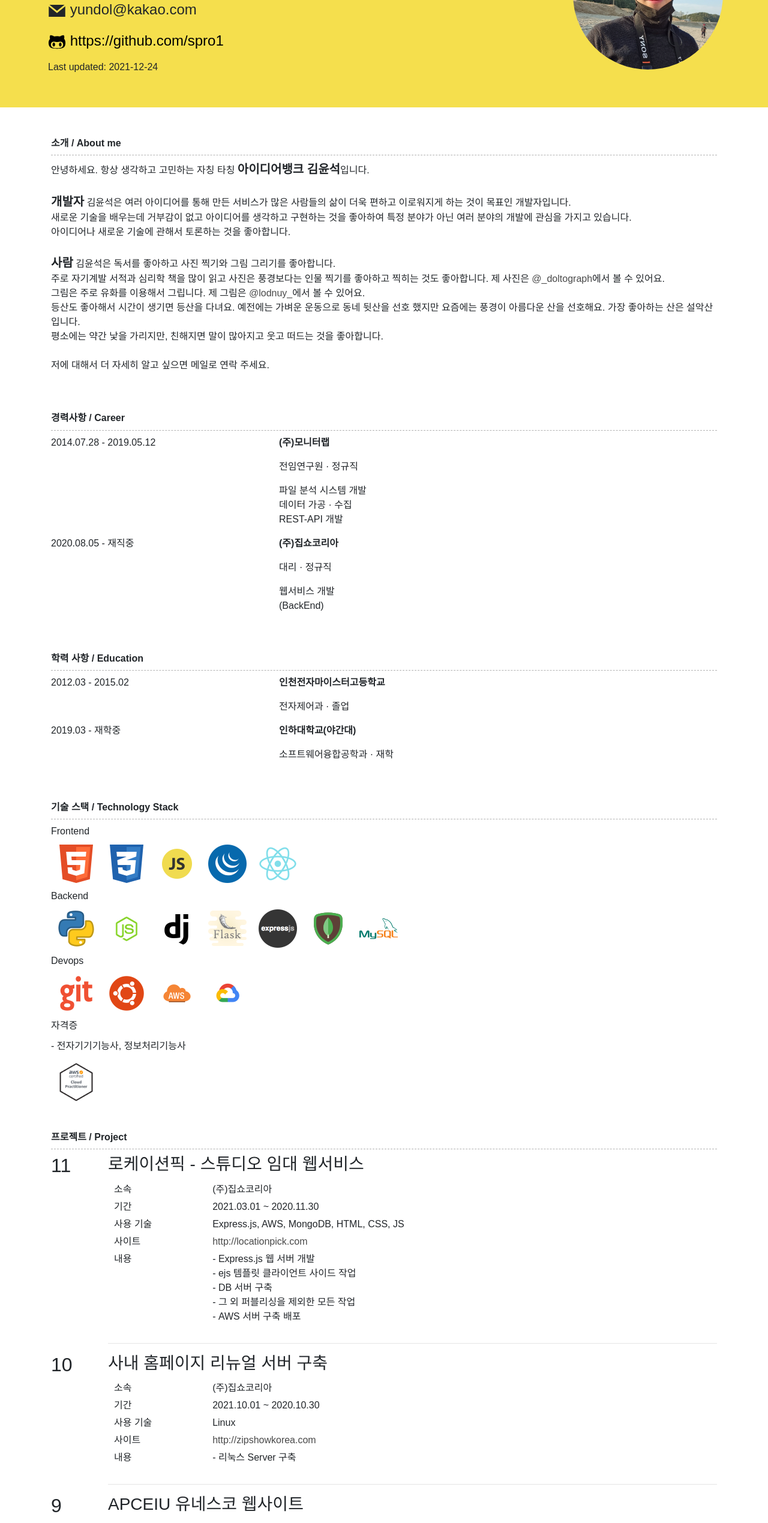
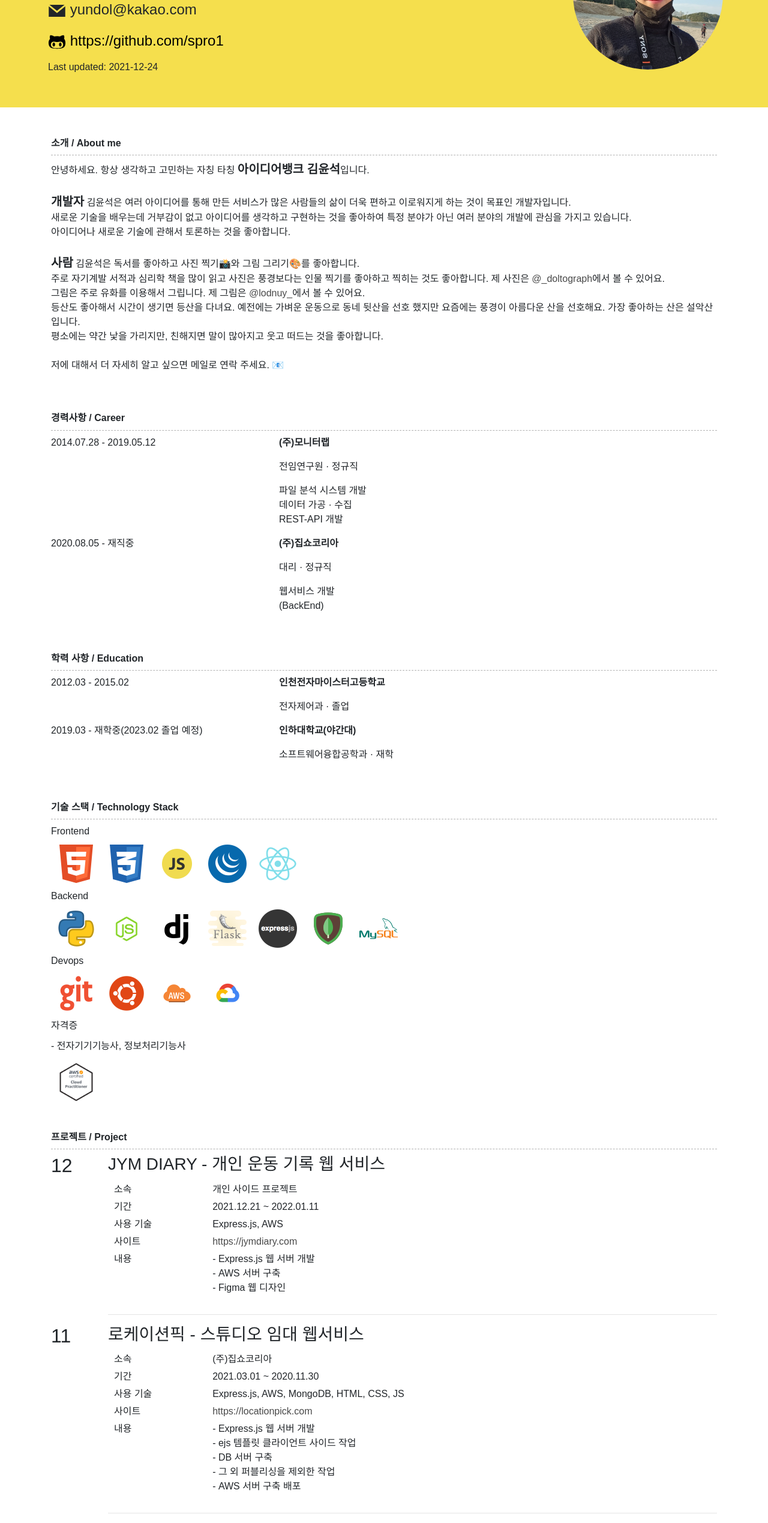
Before and after one commit to spro1/resume, a React (Create React App) app: page / in a window 1280 px wide. Shown: the part 234-2773 px from the top of the page at 60% size. Built offline with nearby package versions, Linux system fonts and the light colour scheme; a web font is replaced by a local one.

Commit message:
project add

```diff
--- a/public/index.html
+++ b/public/index.html
@@ -7,36 +7,17 @@
     <meta name="theme-color" content="#000000" />
     <meta
       name="description"
-      content="Web site created using create-react-app"
+      content="김윤석 - 개인 이력서"
     />
+    <meta name="copyright" content="김윤석 - 개인 이력서">
+    <meta name="author" content="김윤석 - 개인 이력서">
+    <meta name="application-name" content="김윤석 - 개인 이력서">
+
     <link rel="apple-touch-icon" href="%PUBLIC_URL%/logo192.png" />
-    <!--
-      manifest.json provides metadata used when your web app is installed on a
-      user's mobile device or desktop. See https://developers.google.com/web/fundamentals/web-app-manifest/
-    -->
     <link rel="manifest" href="%PUBLIC_URL%/manifest.json" />
-    <!--
-      Notice the use of %PUBLIC_URL% in the tags above.
-      It will be replaced with the URL of the `public` folder during the build.
-      Only files inside the `public` folder can be referenced from the HTML.
-
-      Unlike "/favicon.ico" or "favicon.ico", "%PUBLIC_URL%/favicon.ico" will
-      work correctly both with client-side routing and a non-root public URL.
-      Learn how to configure a non-root public URL by running `npm run build`.
-    -->
     <title>YUN's RESUME</title>
   </head>
   <body>
     <div id="root"></div>
-    <!--
-      This HTML file is a template.
-      If you open it directly in the browser, you will see an empty page.
-
-      You can add webfonts, meta tags, or analytics to this file.
-      The build step will place the bundled scripts into the <body> tag.
-
-      To begin the development, run `npm start` or `yarn start`.
-      To create a production bundle, use `npm run build` or `yarn build`.
-    -->
   </body>
 </html>
--- a/src/components/Content.js
+++ b/src/components/Content.js
@@ -95,15 +95,23 @@ const projects = [
         date:'2021.10.01 ~ 2020.10.30',
         skill:'Linux',
         contents:<p>- 리눅스 Server 구축</p>,
-        site: "http://zipshowkorea.com"
+        site: "https://zipshowkorea.com"
     },{
         id:11,
         company:'(주)집쇼코리아',
         title:'로케이션픽 - 스튜디오 임대 웹서비스',
         date:'2021.03.01 ~ 2020.11.30',
         skill:'Express.js, AWS, MongoDB, HTML, CSS, JS',
-        contents:<p>- Express.js 웹 서버 개발<br/>- ejs 템플릿 클라이언트 사이드 작업<br/>- DB 서버 구축<br/>- 그 외 퍼블리싱을 제외한 모든 작업<br/>- AWS 서버 구축 배포</p>,
-        site: "http://locationpick.com"
+        contents:<p>- Express.js 웹 서버 개발<br/>- ejs 템플릿 클라이언트 사이드 작업<br/>- DB 서버 구축<br/>- 그 외 퍼블리싱을 제외한 작업<br/>- AWS 서버 구축 배포</p>,
+        site: "https://locationpick.com"
+    },{
+        id:12,
+        company: '개인 사이드 프로젝트',
+        title: 'JYM DIARY - 개인 운동 기록 웹 서비스',
+        date: '2021.12.21 ~ 2022.01.11',
+        skill: 'Express.js, AWS',
+        contents:<p>- Express.js 웹 서버 개발<br/>- AWS 서버 구축<br/>- Figma 웹 디자인</p>,
+        site: "https://jymdiary.com"
     }
 ]
 
@@ -127,13 +135,13 @@ export default class Content extends Component{
                                 아이디어나 새로운 기술에 관해서 토론하는 것을 좋아합니다.
                                 <br/>
                                 <br/>
-                                <strong style={{fontSize:'20px'}}>사람</strong> 김윤석은 독서를 좋아하고 사진 찍기와 그림 그리기를 좋아합니다.<br/>
+                                <strong style={{fontSize:'20px'}}>사람</strong> 김윤석은 독서를 좋아하고 사진 찍기📸와 그림 그리기🎨를 좋아합니다.<br/>
                                 주로 자기계발 서적과 심리학 책을 많이 읽고 사진은 풍경보다는 인물 찍기를 좋아하고 찍히는 것도 좋아합니다. 제 사진은 <a href='https://www.instagram.com/_doltograph/' target="_blank">@_doltograph</a>에서 볼 수 있어요.<br/>
                                 그림은 주로 유화를 이용해서 그립니다. 제 그림은 <a href='https://www.instagram.com/lodnuy_/' target="_blank">@lodnuy_</a>에서 볼 수 있어요.<br/>
                                 등산도 좋아해서 시간이 생기면 등산을 다녀요. 예전에는 가벼운 운동으로 동네 뒷산을 선호 했지만 요즘에는 풍경이 아름다운 산을 선호해요. 가장 좋아하는 산은 설악산 입니다.<br/>
                                 평소에는 약간 낯을 가리지만, 친해지면 말이 많아지고 웃고 떠드는 것을 좋아합니다.<br/>
                                 <br/>
-                                저에 대해서 더 자세히 알고 싶으면 메일로 연락 주세요.
+                                저에 대해서 더 자세히 알고 싶으면 메일로 연락 주세요. <a href="mailto:yundol@kakao.com">📧</a>
                             </p>
                         </Col>
                     </Row>
@@ -185,7 +193,7 @@ export default class Content extends Component{
                     </Row>
                     <Row>
                         <Col xs={4}>
-                            2019.03 - 재학중
+                            2019.03 - 재학중(2023.02 졸업 예정)
                         </Col>
                         <Col>
                             <p><strong>인하대학교(야간대)</strong></p>
```
